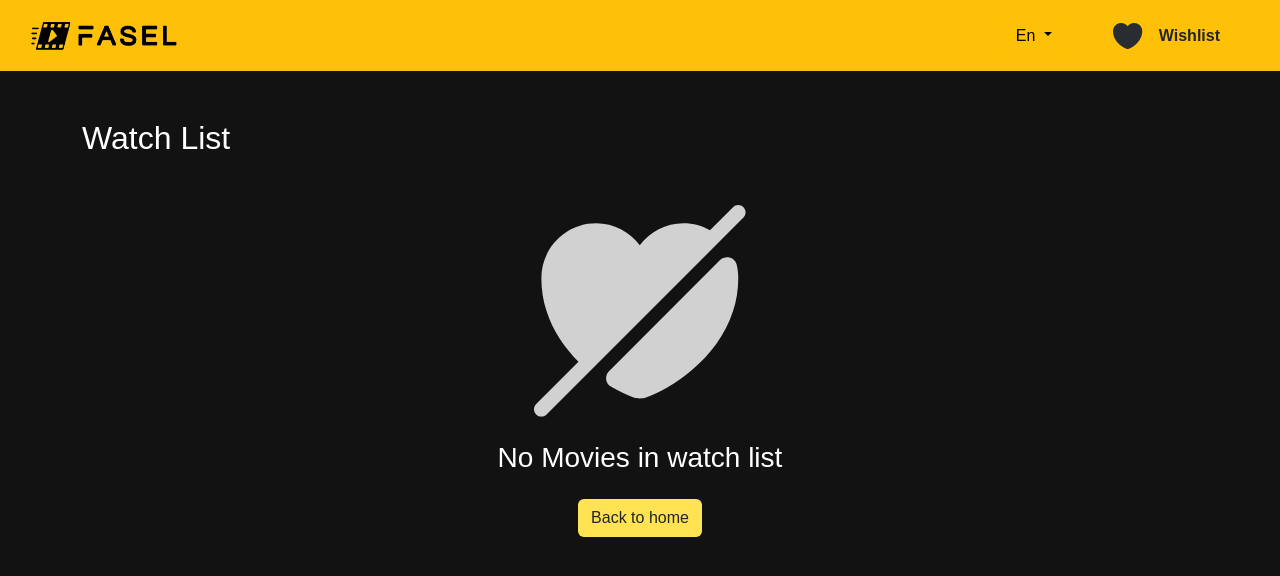
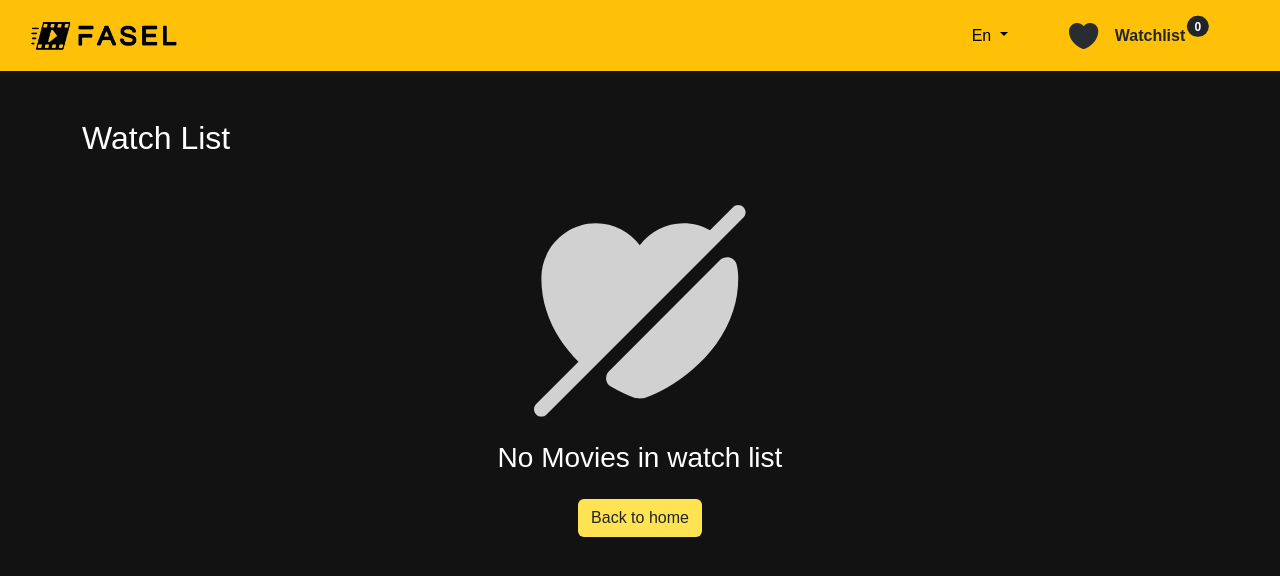
Before and after one commit to ZiadGamalDev/movies-explorer-angular, an Angular app: page /wishlist in a window 1280 px wide. Shown: the top 576 px of the page. Built offline with nearby package versions, Linux system fonts and the light colour scheme.

Commit message:
add watchList count @navBar

```diff
--- a/src/app/core/service/wishlist.service.ts
+++ b/src/app/core/service/wishlist.service.ts
@@ -8,6 +8,8 @@ import { ToastrService } from 'ngx-toastr';
 export class WishlistService {
   private wishlistItems: Movie[] = [];
   private wishlistSubject = new BehaviorSubject<Movie[]>([]);
+  private watchListCount=new BehaviorSubject<number>(0);
+  watchListCount$ = this.watchListCount.asObservable();
 
   constructor(private _ToastrService: ToastrService) {
     const savedWishlist = localStorage.getItem('movieWishlist');
@@ -23,6 +25,7 @@ export class WishlistService {
   }
 
   addToWishlist(movie: Movie): void {
+
     if (!this.wishlistItems.some((item) => item.id === movie.id)) {
       this.wishlistItems.push(movie);
       this.updateWishlist();
@@ -52,8 +55,10 @@ export class WishlistService {
     return this.wishlistItems.some((item) => item.id === movieId);
   }
 
+
   private updateWishlist(): void {
     this.wishlistSubject.next(this.wishlistItems);
     localStorage.setItem('movieWishlist', JSON.stringify(this.wishlistItems));
+    this.watchListCount.next(this.wishlistItems.length);
   }
 }
--- a/src/app/navbar/navbar.component.html
+++ b/src/app/navbar/navbar.component.html
@@ -37,11 +37,11 @@
         </a>
 
         <a
-          class="nav-link text-dark fw-bold text-decoration-none"
+          class="nav-link text-dark fw-bold text-decoration-none postion-relative"
           routerLinkActive="active-link"
           routerLink="/wishlist"
         >
-          Wishlist
+          Watchlist <span class="badge bg-dark rounded-4 postion-absolute start-100 translate-middle ms-2">{{watchCount}}</span>
         </a>
       </div>
     </div>
--- a/src/app/navbar/navbar.component.ts
+++ b/src/app/navbar/navbar.component.ts
@@ -1,5 +1,6 @@
 import { Component } from '@angular/core';
 import { RouterLink, RouterLinkActive } from '@angular/router';
+import { WishlistService } from '../core/service/wishlist.service';
 
 @Component({
   selector: 'app-navbar',
@@ -7,4 +8,10 @@ import { RouterLink, RouterLinkActive } from '@angular/router';
   templateUrl: './navbar.component.html',
   styleUrl: './navbar.component.css',
 })
-export class NavbarComponent {}
+export class NavbarComponent {
+  watchCount=0
+  constructor(private wishService:WishlistService) { }
+  ngOnInit(): void {
+    this.wishService.watchListCount$.subscribe(count => this.watchCount=count);
+  }
+}
--- a/src/app/wishlist/wishlist.component.css
+++ b/src/app/wishlist/wishlist.component.css
@@ -6,22 +6,18 @@
     color: #121212;
   }
 
-  .truncate-overview {
+  /* .truncate-overview {
     display: -webkit-box;
     -webkit-line-clamp: 4;
     -webkit-box-orient: vertical;
     overflow: hidden;
     text-overflow: ellipsis;
-  }
+  } */
   .watch-poster{
     border-radius: 27px;
     transition: transform 0.3s ease;
     padding-left: 5px;
   }
-  /* .watch-poster:hover{
-    transform: scale(1.02);
-    cursor: pointer;
-  } */
   .movie-card{
     padding: 20px;
   }
--- a/src/app/wishlist/wishlist.component.ts
+++ b/src/app/wishlist/wishlist.component.ts
@@ -10,7 +10,7 @@ import { RatingStarsPipe } from '../pipe/rating-stars.pipe';
 
 @Component({
   selector: 'app-wishlist',
-  imports: [TruncatePipe, DatePipe,RouterLink,SlicePipe,RatingStarsPipe],
+  imports: [ DatePipe,RouterLink,SlicePipe,RatingStarsPipe],
   templateUrl: './wishlist.component.html',
   styleUrl: './wishlist.component.css',
 })
```
Also changed, not shown: 1 other file (tests, documents, lock files or other folders).
